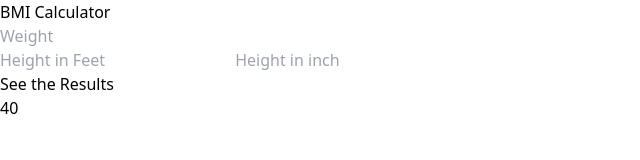
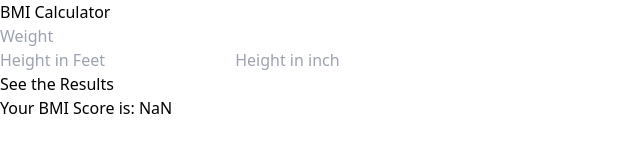
Before and after one commit to nazsakib/bmi-calculator, a website built with Vite: page index.html in a window 1280 px wide. Both pictures are taken after a click on the button "See the Results". Shown: the whole page, without its empty margins (0-640 px from the left). Built offline with nearby package versions, Linux system fonts and the light colour scheme.

Commit message:
initial function done

```diff
--- a/index.html
+++ b/index.html
@@ -22,6 +22,7 @@
                     </h1>
                     <div class="input-weight mb-4">
                         <input
+                            id="inputWeight"
                             type="text"
                             class="w-[70%] py-2 px-2 rounded-md"
                             placeholder="Weight"
@@ -29,11 +30,13 @@
                     </div>
                     <div class="input-height flex items-center">
                         <input
+                            id="inputHeightFeet"
                             type="text"
                             class="w-[35%] mr-1 py-2 px-2 rounded-md"
                             placeholder="Height in Feet"
                         />
                         <input
+                            id="inputHeightInch"
                             type="text"
                             class="w-[35%] py-2 px-2 rounded-md"
                             placeholder="Height in inch"
@@ -48,8 +51,8 @@
                         </button>
                     </div>
                     <!-- result area -->
-                    <div class="result-area py-6 hidden">
-                        <p class="font-bold text-3xl">40</p>
+                    <div id="bmiScore" class="result-area py-6">
+                        <p class="text-4xl text-pink-500 px-2"></p>
                     </div>
                 </div>
             </div>
--- a/scripts/app.js
+++ b/scripts/app.js
@@ -1,6 +1,34 @@
-const btnArea = document.querySelector(".btn-area button");
+//  submit button area
+const btnArea = document.querySelector(".btn-area");
+
+// input area
+const weightInput = document.getElementById("inputWeight");
+const heightFeet = document.getElementById("inputHeightFeet");
+const heightInch = document.getElementById("inputHeightInch");
+
+// result area
 const resultArea = document.querySelector(".result-area");
 
+// feet to meter convert
+function feetToMeter(feetNum) {
+    return feetNum * 0.3054; // 1 feet = 0.3054 Meter
+}
+
+// inch to meter convert
+function inchToMeter(inchNum) {
+    return inchNum * 0.0254; // 1 Inch = 0.0254 Meter
+}
+
 btnArea.addEventListener("click", function () {
-    resultArea.classList.remove("hidden");
+    const weightNum = parseFloat(weightInput.value);
+    const feetNum = parseFloat(heightFeet.value);
+    const inchNum = parseFloat(heightInch.value);
+
+    // calculate total height in meter
+    const totalHeightInMeter = feetToMeter(feetNum) + inchToMeter(inchNum);
+
+    // calculate BMI score. Formula is - BMI = weight / meter^2
+    const bmiScore = weightNum / (totalHeightInMeter * totalHeightInMeter);
+
+    resultArea.textContent = `Your BMI Score is: ${bmiScore.toFixed(2)}`;
 });
```
